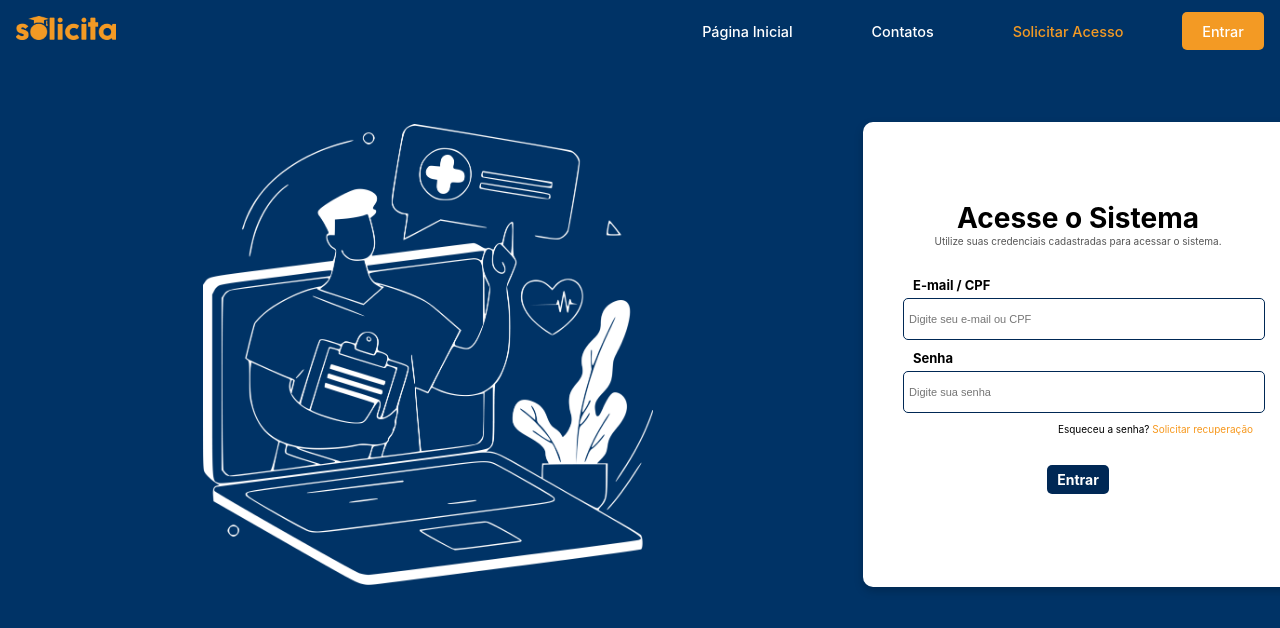
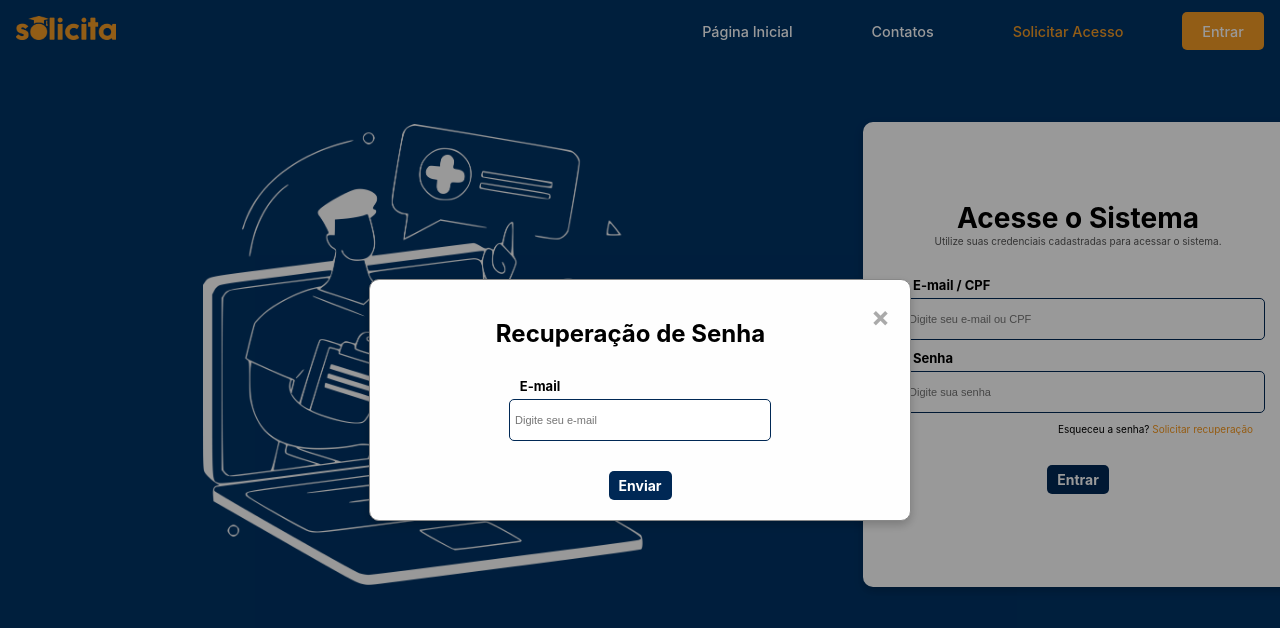
Before and after one commit to laisqueiroz/solicita, a Vue app in the folder frontend/: page /Login in a window 1280 px wide. Both pictures are taken after a click on the link "Solicitar recuperação". Shown: the top 628 px of the page. Built offline with nearby package versions, Linux system fonts and the light colour scheme.

Commit message:
Ajuste na tela de login, para form com campos sendo obrigatório preencher, enviar com o enter e com um modal quando apartar em recuperação de senha que vai mandar uma mensagem para o e-mail

```diff
--- a/frontend/src/views/LoginPage.vue
+++ b/frontend/src/views/LoginPage.vue
@@ -1,28 +1,48 @@
 <template>
+    <div class="container">
         <HeaderHome />
-    <div class="container">
         <div class="illustration">
             <img src="../assets/image 9 (Traced).png" alt="Ilustração">
         </div>
-        <div class="login-box">
+        <form class="login-box">
             <h1>Acesse o Sistema</h1>
             <p>Utilize suas credenciais cadastradas para acessar o sistema.</p>
             <label for="email">E-mail / CPF</label>
-            <input type="email" id="email" placeholder="Digite seu e-mail ou CPF" />
+            <input type="email" id="email" placeholder="Digite seu e-mail ou CPF" required />
             <label for="password">Senha</label>
-            <input type="password" id="password" placeholder="Digite sua senha" />
+            <input type="password" id="password" placeholder="Digite sua senha" required />
             <div class="forgot-password">
-                Esqueceu a senha? <a href="#">Solicitar recuperação</a>
+                Esqueceu a senha? <a href="#" @click.prevent="showModal = true">Solicitar recuperação</a>
             </div>
             <br>
-            <button class="btn-primary">Entrar</button>
+            <button type="submit" class="btn-primary">Entrar</button>
+        </form>
+
+        <div v-if="showModal" class="modal">
+            <div class="modal-content">
+                <span class="close" @click="showModal = false">&times;</span>
+                <h2>Recuperação de Senha</h2>
+                <form @submit.prevent="handleSubmit">
+                    <label for="recovery-email">E-mail</label>
+                    <input type="email" id="recovery-email" v-model="recoveryEmail" placeholder="Digite seu e-mail" required />
+                    <button type="submit" class="btn-primary">Enviar</button>
+                </form>
+            </div>
         </div>
     </div>
 </template>
 
 <script setup>
+import { ref } from 'vue';
 import HeaderHome from "../components/HeaderHome.vue"
 
+const showModal = ref(false);
+const recoveryEmail = ref('');
+
+const handleSubmit = () => {
+    alert(`Uma mensagem foi enviada para o seu e-mail (${recoveryEmail.value}) com instruções para redefinição de senha. Por favor, verifique sua caixa de entrada.`);
+    showModal.value = false;
+};
 </script>
 
 <style scoped>
@@ -36,6 +56,7 @@ h1 {
     width: 100%;
 }
 
+
 .illustration img {
     max-width: 450px;
     height: auto;
@@ -44,8 +65,8 @@ h1 {
 }
 
 .login-box {
-            background: #ffffff;
-            color: #000;
+    background-color: #ffffff;
+    color: #000000;
     padding: 40px;
     padding-top: 60px;
     padding-bottom: 15px;
@@ -56,7 +77,7 @@ h1 {
     text-align: center;
     position: relative;
     left: 140px;
-            gap:
+    gap: 10px;
 }
 
 .login-box h1 {
@@ -105,7 +126,7 @@ h1 {
 }
 
 .login-box button:hover {
-            background-color: #001f3f;
+    background-color: #52606d;
 }
 
 .forgot-password {
@@ -121,4 +142,101 @@ h1 {
 .forgot-password a:hover {
     text-decoration: underline;
 }
+
+.modal {
+    display: flex;
+    justify-content: center;
+    align-items: center;
+    position: fixed;
+    z-index: 1;
+    left: 0;
+    top: 0;
+    width: 100%;
+    height: 100%;
+    overflow: auto;
+    background-color: rgb(0,0,0);
+    background-color: rgba(0,0,0,0.4);
+}
+
+
+.modal-content h2 {
+    margin-bottom: 30px; /* Adiciona espaço abaixo do título */
+}
+
+
+.modal-content {
+    background-color: #fefefe;
+    margin: auto;
+    padding: 20px;
+    border: 1px solid #888;
+    width: 80%;
+    max-width: 500px;
+    border-radius: 10px;
+    box-shadow: 0px 4px 10px rgba(0, 0, 0, 0.2);
+}
+
+/* Estilo para o botão */
+.modal-content .btn-primary {
+    text-align: left;
+    padding: 6px 10px;
+    background-color: #002855;
+    color: white;
+    margin: 0 auto;
+    margin-top: 20px;
+    border: none;
+    border-radius: 5px;
+    cursor: pointer;
+    font-size: 14px;
+    font-weight: bold;
+    transition: background-color 0.3s ease; /* Adiciona a transição para a animação */
+}
+
+/* Estilo para o efeito de animação ao passar o mouse */
+.modal-content .btn-primary:hover {
+    background-color: #52606d; /* Cor de fundo ao passar o mouse */
+}
+
+
+.modal-content form {
+    display: flex;
+    flex-direction: column;
+    align-items: center; /* Centraliza os itens no modal */
+    width: 100%;
+}
+
+
+.modal-content input {
+    width: 50%;
+    height: 30px;
+    padding: 5px;
+    margin-bottom: 10px;
+    border: 1px solid #002855;
+    border-radius: 5px;
+    font-size: 11px;
+}
+
+.modal-content label {
+    font-size: 13px;
+    display: block;
+    font-weight: bold;
+    margin-bottom: 5px;
+    text-align:right; /* centraliza a esquerda */
+    padding-right: 200px;
+}
+
+
+
+.close {
+    color: #aaa;
+    float: right;
+    font-size: 28px;
+    font-weight: bold;
+}
+
+.close:hover,
+.close:focus {
+    color: black;
+    text-decoration: none;
+    cursor: pointer;
+}
 </style>
```
Lines whose indentation alone changed are shown as unchanged.
